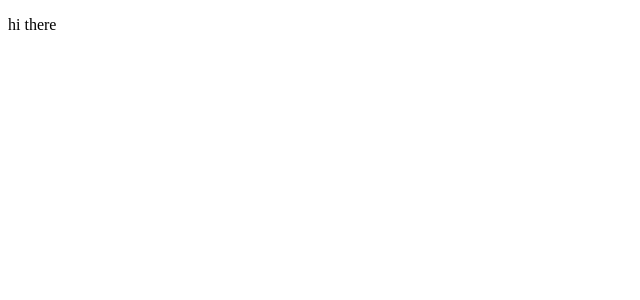
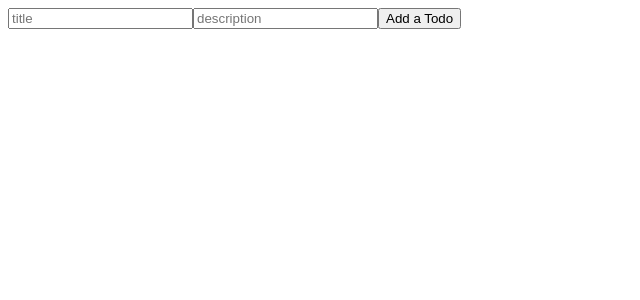
Before and after one commit to Harsh9934-debug/Todo-application-, a React (Vite) app: page / in a window 1280 px wide. Shown: the top 300 px of the page, without its empty margins (0-640 px from the left). Built offline with nearby package versions, Linux system fonts and the light colour scheme.

Commit message:
Added in the main folder

```diff
--- a/src/App.jsx
+++ b/src/App.jsx
@@ -2,13 +2,14 @@ import { useState } from 'react'
 import reactLogo from './assets/react.svg'
 import viteLogo from '/vite.svg'
 import './App.css'
+import { CreateTodo } from '../components/CreateTodo'
 
 function App() {
   const [count, setCount] = useState(0)
 
   return (
   <div>
-    <p>hi there</p>
+    <CreateTodo/>
   </div>
   )
 }
```
